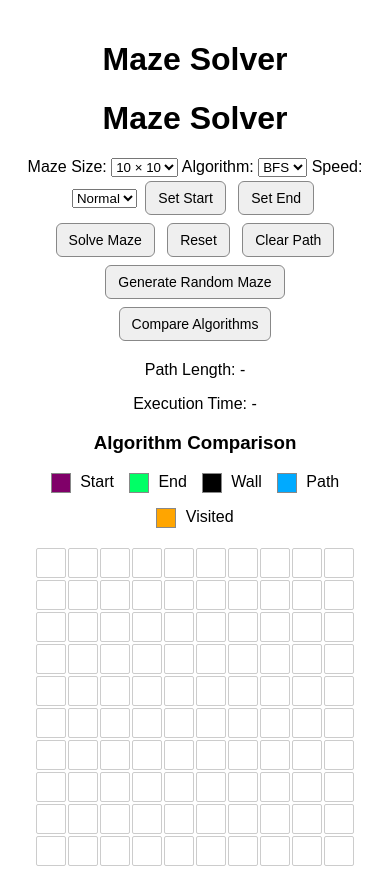
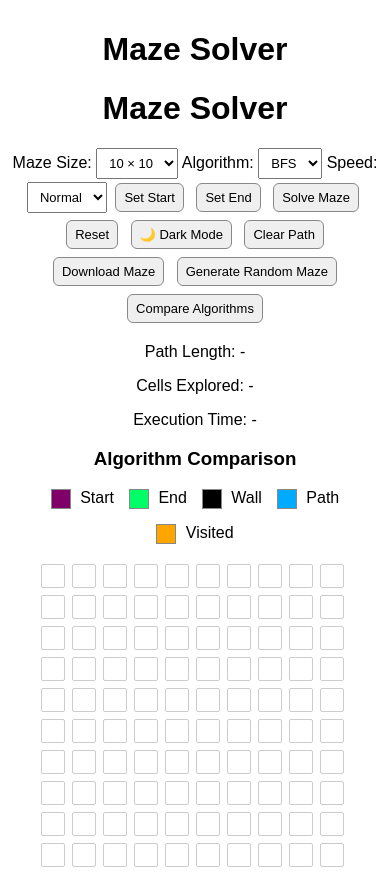
Before and after one commit to cheedellasravani07-max/maze-solver, a Flask app: page / in a window 390 px wide. Run offline with Flask 3, Linux system fonts and the light colour scheme.

Commit message:
Complete maze solver features

```diff
--- a/Static/script.js
+++ b/Static/script.js
@@ -341,3 +341,33 @@ resetBtn.addEventListener("click", function() {
 
     selectedMode = "wall";
 });
+const darkModeBtn = document.getElementById("darkModeBtn");
+
+darkModeBtn.addEventListener("click", function() {
+    document.body.classList.toggle("dark-mode");
+
+    if (document.body.classList.contains("dark-mode")) {
+        darkModeBtn.textContent = "☀️ Light Mode";
+    } else {
+        darkModeBtn.textContent = "🌙 Dark Mode";
+    }
+});
+const downloadBtn = document.getElementById("downloadBtn");
+
+downloadBtn.addEventListener("click", function() {
+    const mazeDataText = JSON.stringify(mazeData);
+
+    const blob = new Blob([mazeDataText], {
+        type: "application/json"
+    });
+
+    const url = URL.createObjectURL(blob);
+
+    const link = document.createElement("a");
+    link.href = url;
+    link.download = "maze.json";
+
+    link.click();
+
+    URL.revokeObjectURL(url);
+});
--- a/Static/style.css
+++ b/Static/style.css
@@ -103,3 +103,55 @@ button {
 #comparison th {
     background-color: #eee;
 }
+body.dark-mode {
+    background-color: #222;
+    color: white;
+}
+
+body.dark-mode .cell {
+    background-color: #444;
+    border-color: #777;
+}
+
+body.dark-mode button,
+body.dark-mode select {
+    background-color: #333;
+    color: white;
+    border-color: #777;
+}
+
+body.dark-mode #comparison th {
+    background-color: #444;
+    color: white;
+}
+
+body.dark-mode #comparison td {
+    border-color: #777;
+}
+@media (max-width: 600px) {
+    body {
+        padding: 10px;
+    }
+
+    .cell {
+        width: 24px;
+        height: 24px;
+    }
+
+    #maze {
+        gap: 1px;
+        max-width: 100%;
+        overflow-x: auto;
+    }
+
+    button,
+    select {
+        font-size: 13px;
+        padding: 6px 8px;
+    }
+
+    #comparison table {
+        min-width: 300px;
+        font-size: 12px;
+    }
+}
--- a/templates/index.html
+++ b/templates/index.html
@@ -42,10 +42,13 @@
 <button id="endBtn">Set End</button>
 <button id="solveBtn">Solve Maze</button>
 <button id="resetBtn">Reset</button>
+<button id="darkModeBtn">🌙 Dark Mode</button>
 <button id="clearPathBtn">Clear Path</button>
+<button id="downloadBtn">Download Maze</button>
 <button id="generateBtn">Generate Random Maze</button>
 <button id="compareBtn">Compare Algorithms</button>
 <p id="pathLength">Path Length: -</p>
+<p id="cellsExplored">Cells Explored: -</p>
 <p id="executionTime">Execution Time: -</p>
 <div id="comparison">
     <h3>Algorithm Comparison</h3>
```
